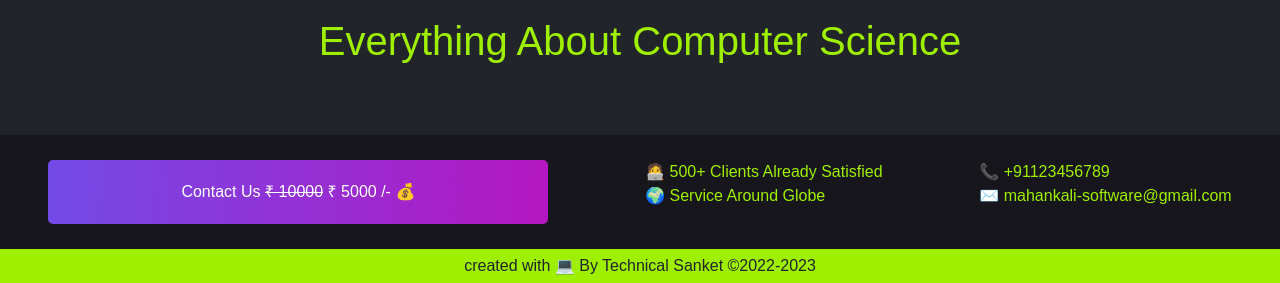
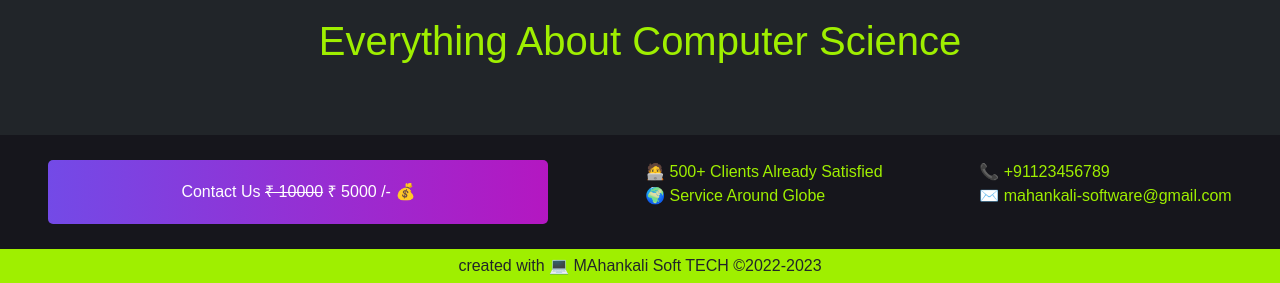
Before and after one commit to SanketSuryawanshi/Mahankali-Software, a plain HTML site: page index.html in a window 1280 px wide. Shown: the part 4265-4548 px from the top of the page. Drawn offline with nearby package versions, Linux system fonts and the light colour scheme; no server answers; a web font is replaced by a local one.

Commit message:
Update index.html

```diff
--- a/index.html
+++ b/index.html
@@ -936,7 +936,7 @@
     </footer>
 
     <div class="last_div">
-        <p>created with 💻 By Technical Sanket &copy;2022-2023</p>
+        <p>created with 💻 MAhankali Soft TECH &copy;2022-2023</p>
     </div>
 
     <!-- Swiper JS -->
```
